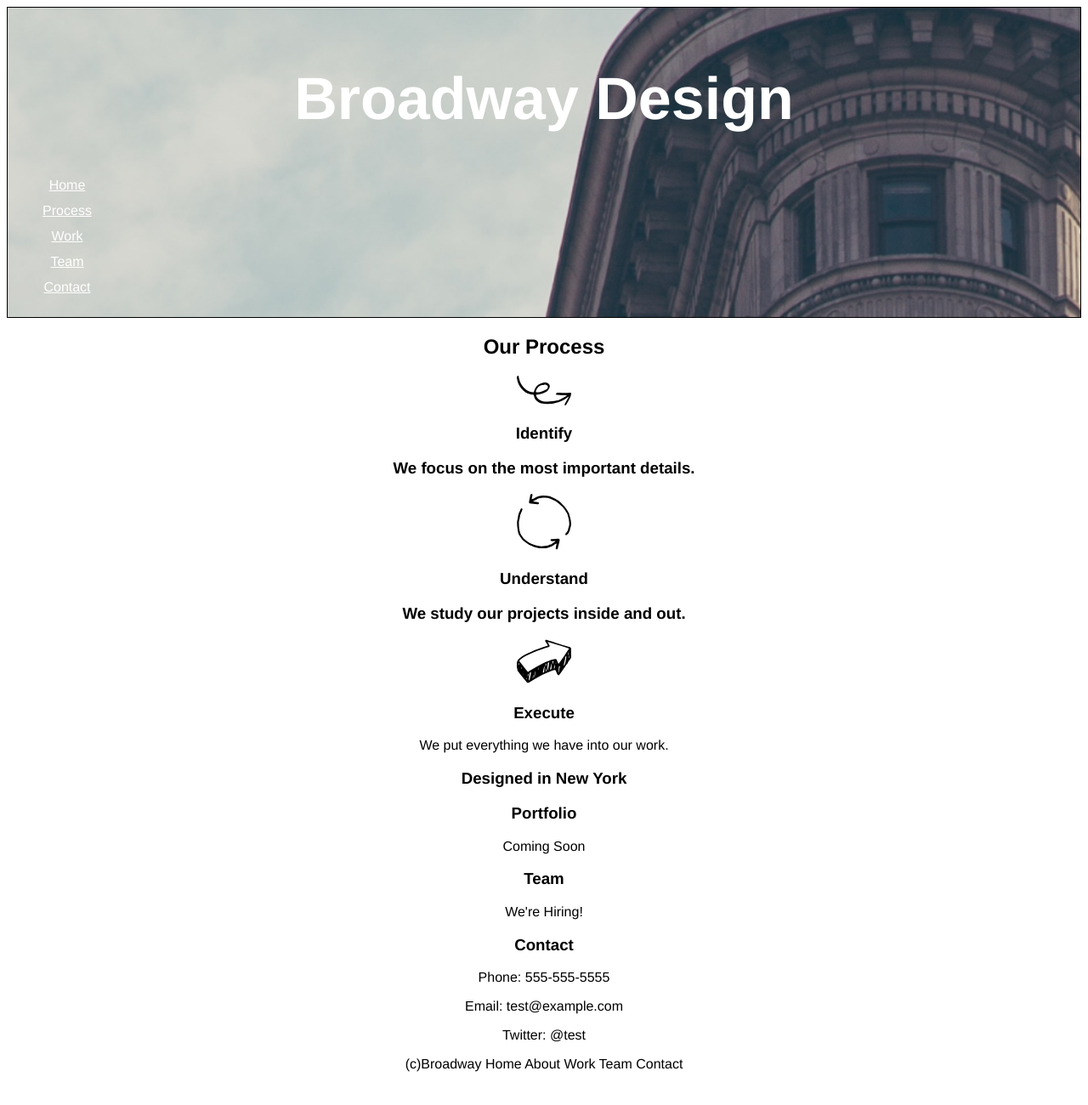
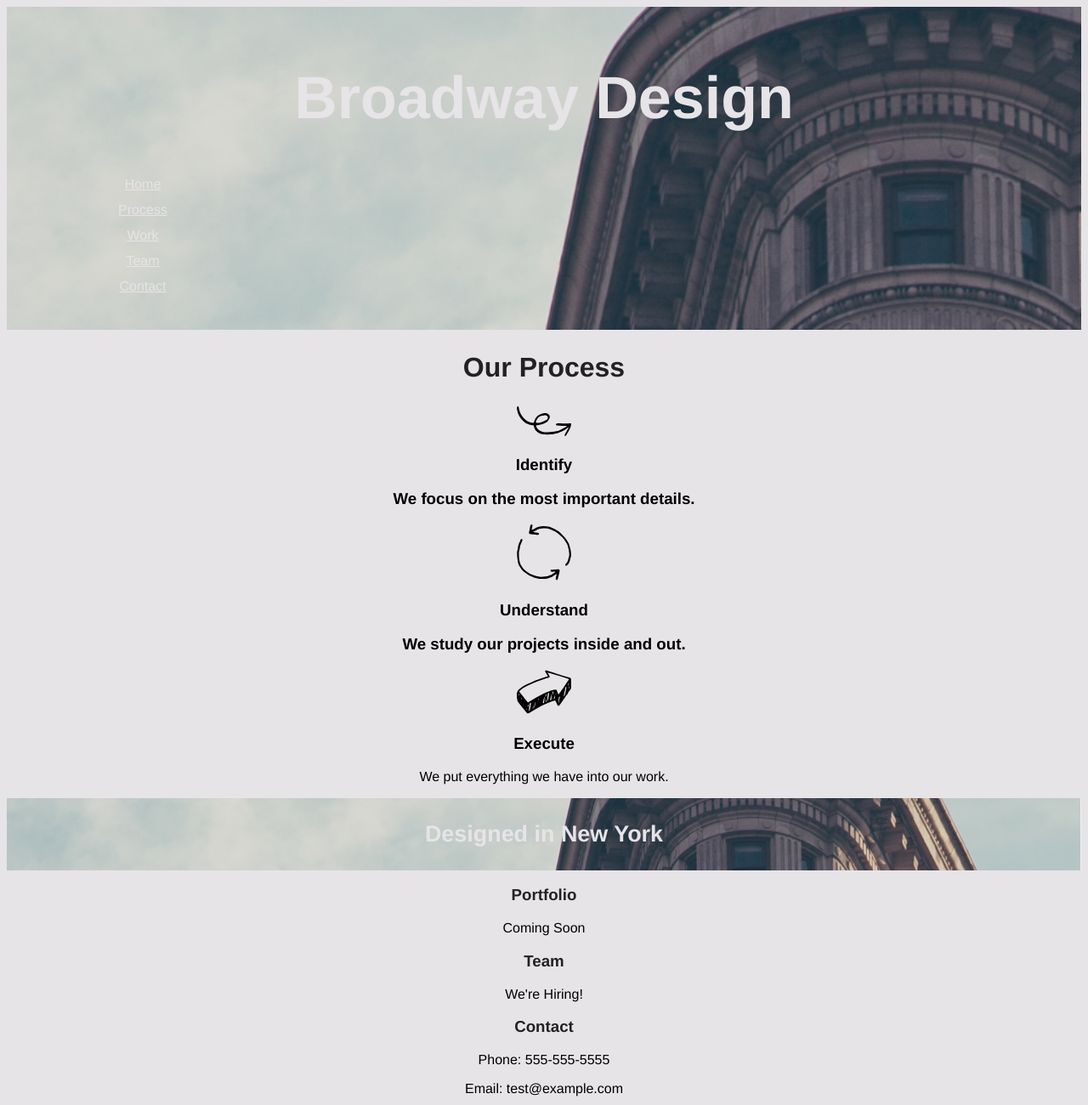
Before and after one commit to akgregg/Broadway, a plain HTML site: page index.html in a window 1280 px wide. Shown: the top 1300 px of the page at 85% size. Before the commit the page ends 1277 px from the top, so only its background shows below. Drawn offline with Linux system fonts and the light colour scheme.

Commit message:
add styling

```diff
--- a/Resources/CSS/style.css
+++ b/Resources/CSS/style.css
@@ -1,29 +1,40 @@
 body {font-family: Helvetica;
-text-align: center;}
+text-align: center;
+background-color: #E6E4E7}
 .header {background-image: url("../Images/the-flatiron-building.png");
  background-size: cover;
 background-position: center;
 background-repeat: no-repeat;
-border: .5px solid black;
 padding: 20px;
 text-align: center;}
-h1 {color: white;
-font-size: 70px;
-font-weight: bold;}
+h1 {color: #E6E4E7;
+font-size: 70px;}
 ul {
     list-style-type: none;
-    margin: 0;
-    padding: 0;
     width: 100px;
     text-align: center;
+    margin-right: 50px;
+    margin-left: 50px;
 }
 li a {
     display: block;
     padding: 6px;
     text-align: center;
-    color: white;
+    color: #E6E4E7;
 }
 li a:hover {
     background-color: #6C6F75;
     color: #C4BBB8;
 }
+h2 {font-size: 32px;
+color: #222123;}
+h3.dci {color: #222123;}
+h1, h2, h3 {font-weight: bold;}
+#midsection {background-image: url("../Images/the-flatiron-building.png");
+background-position: center;
+background-repeat: no-repeat;
+background-size: cover;
+padding: 0.1px;
+color: #E6E4E7;
+font-size: 23px;
+}
--- a/index.html
+++ b/index.html
@@ -30,20 +30,20 @@
         <h3>Execute</h3>
         <p>We put everything we have into our work.</p>
     </div>
-    <div class="midsection">
+    <div Id="midsection">
       <h3>Designed in New York</h3>
     </div>
-    <div class="design-company-info">
-      <h3>Portfolio</h3>
+    <div class="dci">
+      <h3 class="dci">Portfolio</h3>
       <p>Coming Soon</p>
-      <h3>Team</h3>
+      <h3 class="dci">Team</h3>
       <p>We're Hiring!</p>
-      <h3>Contact</h3>
+      <h3 class="dci">Contact</h3>
       <p>Phone: 555-555-5555</p>
       <p>Email: test@example.com</p>
       <p>Twitter: @test</p>
   </div>
-  <div class="footer">
+  <div Id="footer">
     <p>(c)Broadway Home About Work Team Contact</p>
   </div>
   </body>
```
